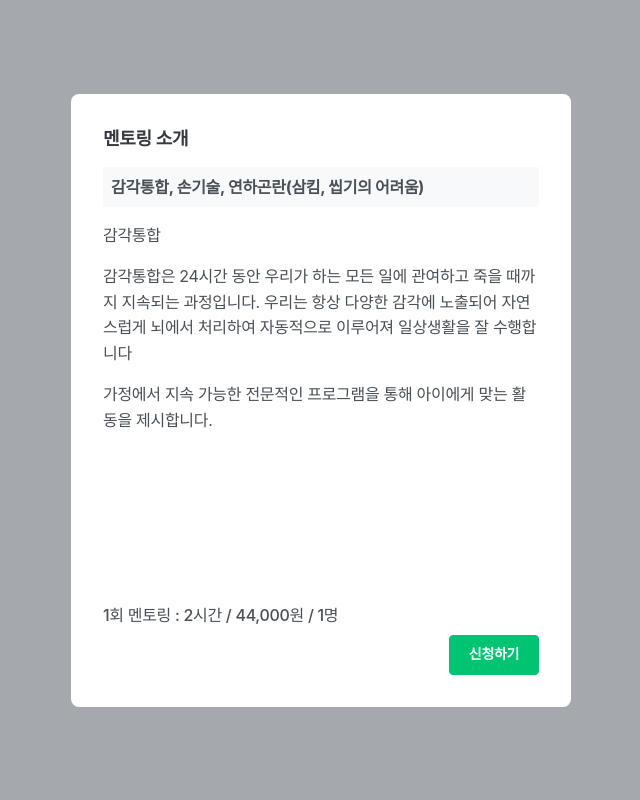
After one commit to wootakjeon/do_it_django, a Django app: page /mentor_content/ in a window 1280 px wide. The commit adds this page. Shown: the whole page, without its empty margins (319-959 px from the left). Run offline with Django 4.2, Linux system fonts and the light colour scheme; some libraries are stand-ins or nearby versions; some web fonts are replaced.

Commit message:
멘토 내용보기 뼈대만 생성

```diff
--- /dev/null
+++ b/user/templates/user/mentor_content.html
@@ -0,0 +1,62 @@
+{% load static %}
+<!doctype html>
+<html lang="en">
+  <head>
+    <meta charset="utf-8">
+    <meta name="viewport" content="width=device-width, initial-scale=1">
+    <meta name="description" content="">
+    <meta name="author" content="Mark Otto, Jacob Thornton, and Bootstrap contributors">
+    <meta name="generator" content="Hugo 0.88.1">
+    <title>토닥토닥</title>
+    <link href="{% static 'image/favicon-96x96.png' %}" sizes="96x96" rel="shortcut icon" type="image/png">
+    <!-- Bootstrap core CSS -->
+    <link href="https://cdn.jsdelivr.net/npm/bootstrap@5.1.3/dist/css/bootstrap.min.css" rel="stylesheet" integrity="sha384-1BmE4kWBq78iYhFldvKuhfTAU6auU8tT94WrHftjDbrCEXSU1oBoqyl2QvZ6jIW3" crossorigin="anonymous">
+    <link rel="stylesheet" href="{% static 'css/style.css' %}">
+    <link rel="stylesheet" href="{% static 'css/mentor_main.css' %}">
+    <link rel="stylesheet" href="{% static 'css/mentor.css' %}">
+    <script async src="{% static 'js/pwacompat.min.js' %}"></script>
+</head>
+<main>
+
+    <div class="modal apply-mentoring-modal"><div class="dimmed"></div><div class="apply-mentoring__container" style="
+    height: 613px;"><div id="apply-mentoring-modal-step2" class="apply-mentoring__step step-show apply-mentoring-intro-mentor-step" data-step="2">
+        <div class="apply-mentoring__header">
+          <div class="apply-mentoring-header-left">
+            <h1>멘토링 소개</h1>
+
+          </div>
+          <div class="apply-mentoring-header-right">
+
+
+
+          </div>
+        </div>
+        <div class="apply-mentoring__body">
+          <div class="apply-mentoring__title"><h5>감각통합, 손기술, 연하곤란(삼킴, 씹기의 어려움)</h5></div>
+          <div class="apply-mentoring__intro"><div><p>감각통합</p>
+      <p>감각통합은 24시간 동안 우리가 하는 모든 일에 관여하고 죽을 때까지 지속되는 과정입니다.
+         우리는 항상 다양한 감각에 노출되어 자연스럽게 뇌에서 처리하여 자동적으로 이루어져 일상생활을 잘 수행합니다
+      </p>
+      <p>가정에서 지속 가능한 전문적인 프로그램을 통해 아이에게 맞는 활동을 제시합니다.</p></div></div>
+          <div class="apply-mentoring__intro-duration-price">
+            <p>
+              1회 멘토링 : <span class="intro-duration">2시간</span> / <span class="intro-price">44,000</span>원 / <span class="intro-personnel">1</span>명
+
+            </p>
+          </div>
+        </div>
+        <div class="apply-mentoring__footer">
+
+          <button type="button" class="ac-button is-solid is-primary apply-mentoring__button-next e-apply-next">
+            신청하기
+          </button>
+        </div>
+      </div></div></div>
+
+</main>
+
+    <!-- Javascript -->
+    <script src="https://cdn.jsdelivr.net/npm/bootstrap@5.1.3/dist/js/bootstrap.bundle.min.js" integrity="sha384-ka7Sk0Gln4gmtz2MlQnikT1wXgYsOg+OMhuP+IlRH9sENBO0LRn5q+8nbTov4+1p" crossorigin="anonymous"></script>
+    <script src="https://cdn.inflearn.com/assets/js/jquery-1.12.4.min.js"></script>
+</body>
+</html>
--- a/user/urls.py
+++ b/user/urls.py
@@ -9,7 +9,8 @@ urlpatterns = [
     path('join/', views.join, name='join'),
     path('logout/', views.logout, name='logout'),
     path('board/', views.board, name='board'),
-     path('mentor/', views.mentor, name='mentor'),
+    path('mentor/', views.mentor, name='mentor'),
+    path('mentor_content/', views.mentor_content, name='mentor_content'),
     path('board/board_write/', views.board_write, name='board_write'),
     path('board/board_detail/<int:boardid>/', views.board_detail, name='board_detail'),
     path('board/board_detail/<int:boardid>/delete/', views.board_delete, name='board_delete'),
--- a/user/views.py
+++ b/user/views.py
@@ -28,6 +28,9 @@ def index(request):
 
 def mentor(request):
     return render(request, 'user/mentor.html')
+
+def mentor_content(request):
+    return render(request, 'user/mentor_Content.html')
 
 def login(request):
     if request.method == 'POST':
```
Also changed, not shown: user/templates/user/mentor.html (+23 -15 lines).
